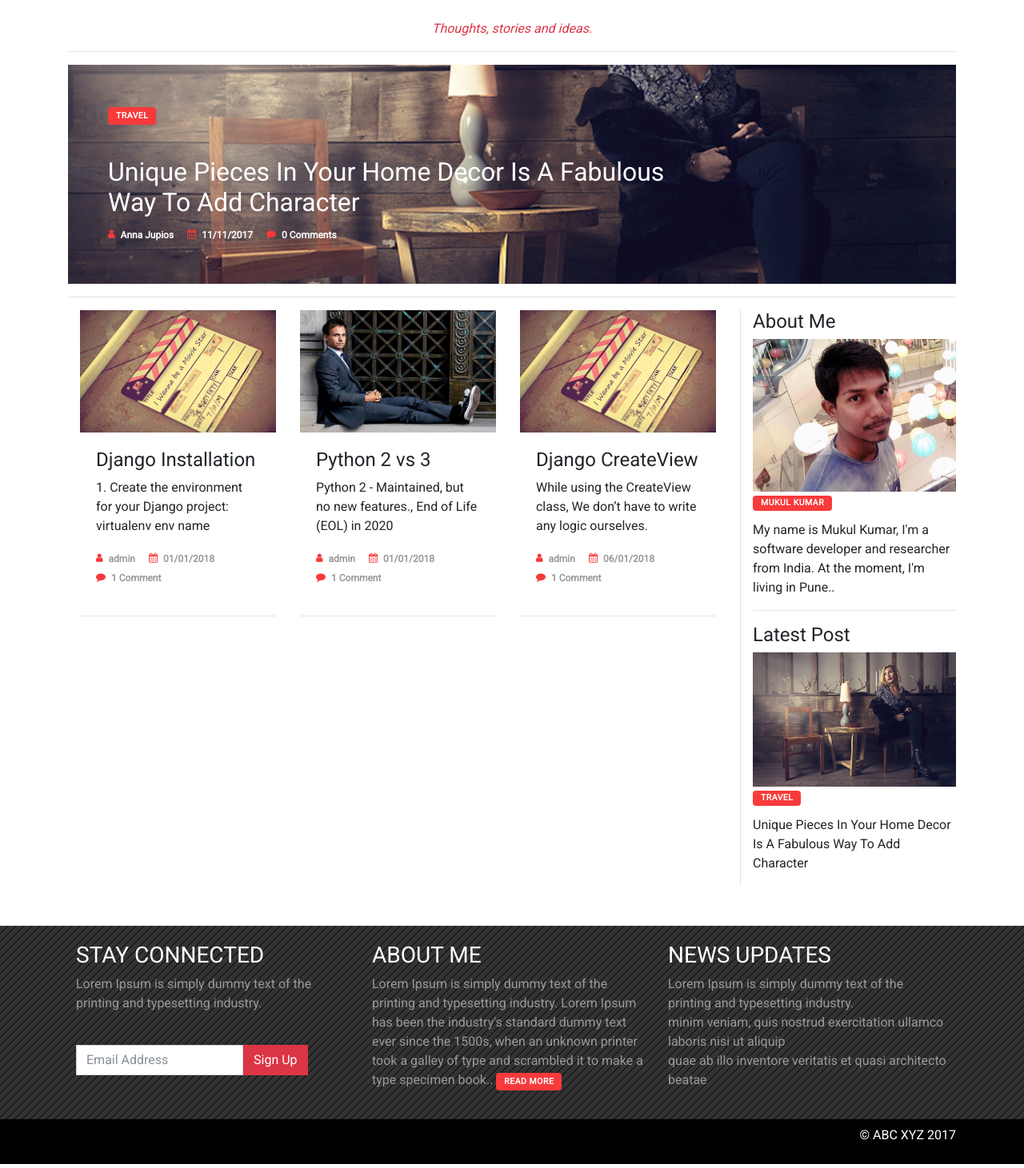
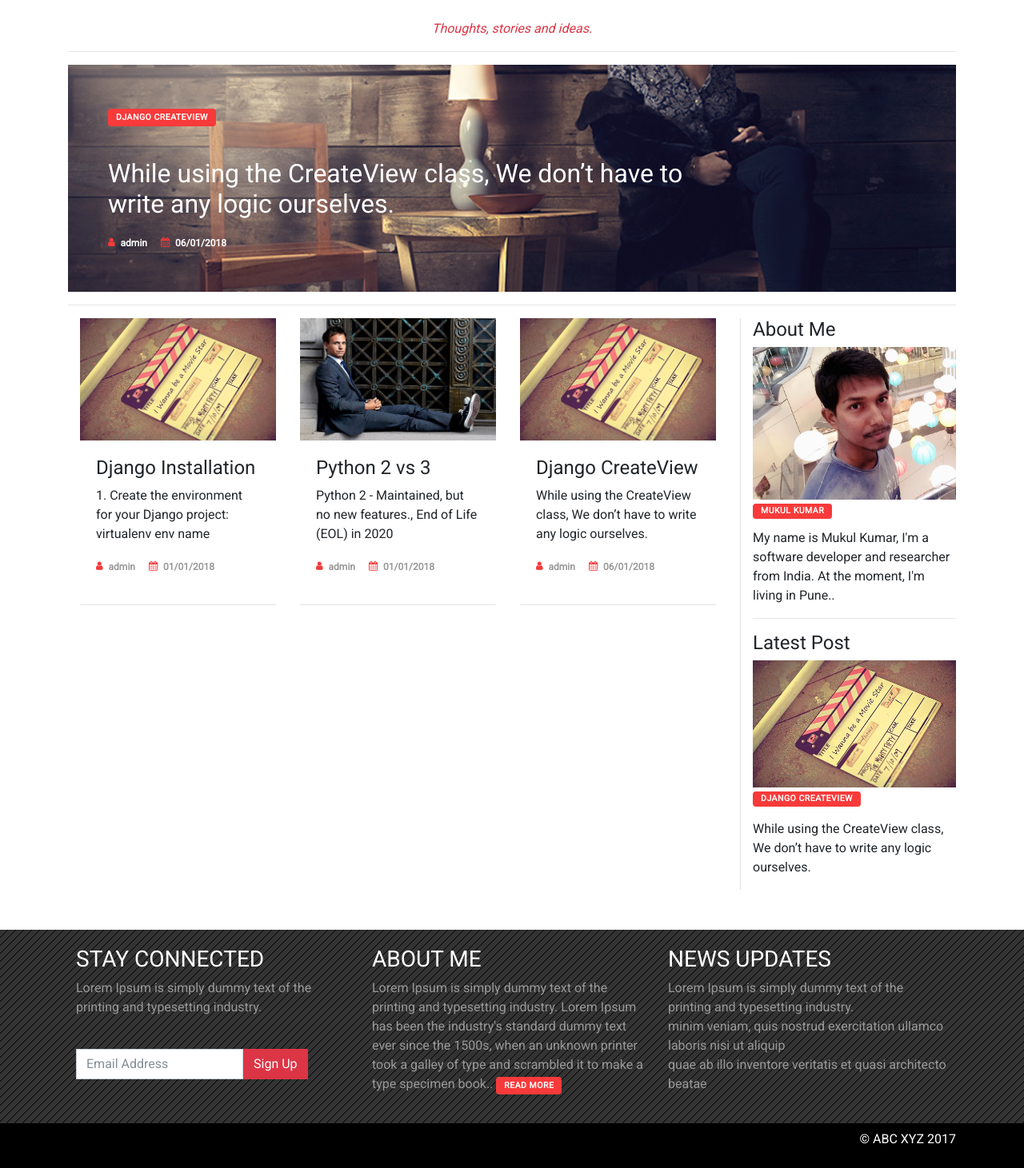
Before and after one commit to kumarm5/django_final_blog, a Django app: page / in a window 1280 px wide. Shown: the part 56-1517 px from the top of the page at 80% size. Run offline with Django 3.2, Linux system fonts and the light colour scheme; data comes from the database, SQL or seed files in the repository; both versions use the stored data as it was after the commit; some libraries are stand-ins or nearby versions.

Commit message:
about me and links

```diff
--- a/blogapp/views.py
+++ b/blogapp/views.py
@@ -8,7 +8,10 @@ class Home(TemplateView):
     def get(self, request, **kwargs):
         tagdetails = Tags.objects.all()
         blogdetails = Blog.objects.all()
-        return render(request, self.template_name, {'blogdetails': blogdetails, 'tagdetails': tagdetails})
+
+        latestblog = Blog.objects.latest('id')
+
+        return render(request, self.template_name, {'blogdetails': blogdetails, 'tagdetails': tagdetails, 'latestblog': latestblog})
 
 class Post(TemplateView):
     def get(self, request, **kwargs):
@@ -18,18 +21,20 @@ class Post(TemplateView):
         except:
             post_detail = None
         tagdetails = Tags.objects.all()
-        return render(request, self.template_name, { 'post_detail': post_detail, 'tagdetails': tagdetails })
+        latestblog = Blog.objects.latest('id')
+        return render(request, self.template_name, { 'post_detail': post_detail, 'tagdetails': tagdetails, 'latestblog': latestblog })
 
 class About(TemplateView):
     def get(self, request, **kwargs):
         tagdetails = Tags.objects.all()
-        return render(request, self.template_name, { 'tagdetails': tagdetails })
+        latestblog = Blog.objects.latest('id')
+        return render(request, self.template_name, { 'tagdetails': tagdetails, 'latestblog': latestblog })
 
 class Contact(TemplateView):
     def get(self, request, **kwargs):
         tagdetails = Tags.objects.all()
-        return render(request, self.template_name, { 'tagdetails': tagdetails })
-
+        latestblog = Blog.objects.latest('id')
+        return render(request, self.template_name, { 'tagdetails': tagdetails, 'latestblog': latestblog })
 
 class Tag(TemplateView):
     def get(self, request, **kwargs):
@@ -42,4 +47,7 @@ class Tag(TemplateView):
             tag_detail = None
 
         blogdetails = Blog.objects.filter(tag_id=tag_id)
-        return render(request, self.template_name, { 'tagdetails': tagdetails, 'blogdetails': blogdetails, 'tag_detail': tag_detail })
+
+        latestblog = Blog.objects.latest('id')
+
+        return render(request, self.template_name, { 'tagdetails': tagdetails, 'blogdetails': blogdetails, 'tag_detail': tag_detail, 'latestblog': latestblog })
--- a/static/css/style.css
+++ b/static/css/style.css
@@ -161,6 +161,10 @@ body{
     margin-top: 5px;
 }
 
+a:hover{
+    text-decoration: none;
+}
+
 @media screen and (min-width: 480px) {
     .dropdown-menu a{
         color: #000;
--- a/templates/index.html
+++ b/templates/index.html
@@ -15,15 +15,17 @@
             <div class="col-md-12">
                 <div class="banner">
                     <div class="col-md-9 banner_content">
-                        <a href="#" class="category">TRAVEL</a>
+                        <a href="#" class="category sidebar-btn">{{ latestblog.title }}</a>
                         <p>&nbsp;</p>
-                        <h2>Unique Pieces In Your Home Decor Is A Fabulous Way To Add Character</h2>
+                        {% autoescape off %}
+                            <h2>{{ latestblog.short_description }}</h2>
+                        {% endautoescape %}
                         <ul class="post_information">
-							<li><i class="fa fa-user"></i><a href="#">Anna Jupios</a></li>
+							<li><i class="fa fa-user"></i><a href="#">{{ latestblog.user }}</a></li>
 							<li><i class="fa fa-calendar"></i>
-								<time class="post-date" datetime="2017-11-11">11/11/2017</time>
+								<time class="post-date" datetime="2017-11-11">{{ latestblog.created_at|date:'d/m/Y' }}</time>
 							</li>
-							<li><i class="fa fa-comment"></i><a href="#">0 Comments</a></li>
+							<!-- <li><i class="fa fa-comment"></i><a href="#">0 Comments</a></li> -->
                         </ul>
                     </div>
                 </div>
@@ -51,7 +53,7 @@
                                     <li><i class="fa fa-calendar"></i>
                                         <time class="post-date" datetime="2017-11-11">{{ blogdetail.created_at|date:'d/m/Y' }}</time>
                                     </li>
-                                    <li><i class="fa fa-comment"></i><a href="#">1 Comment</a></li>
+                                    <!-- <li><i class="fa fa-comment"></i><a href="#">1 Comment</a></li> -->
                                 </ul>
 
                             </div>
@@ -69,7 +71,7 @@
                     </div>
                     <div class="widget-content">
                         <img src="{% static 'images/img_profile.jpg' %}" class="img-fluid">
-                        <h2><a href="#" class="category sidebar-btn">Mukul Kumar</a></h2>
+                        <h2><a href="{% url 'about' %}" class="category sidebar-btn">Mukul Kumar</a></h2>
                         <p>My name is Mukul Kumar, I'm a software developer and researcher from India. At the moment, I'm living in Pune..</p>
                     </div>
                 </div>
@@ -81,9 +83,11 @@
                         <h4>Latest Post</h4>
                     </div>
                     <div class="widget-content">
-                        <img src="{% static 'images/banner.jpg' %}" class="img-fluid">
-                        <h2><a href="#" class="category sidebar-btn">TRAVEL</a></h2>
-                        <p>Unique Pieces In Your Home Decor Is A Fabulous Way To Add Character</p>
+                        <img src="{{ latestblog.post_image.url }}" class="img-fluid">
+                        <h2><a href="{% url 'post' post_id=latestblog.id %}" class="category sidebar-btn">{{ latestblog.title }}</a></h2>
+                        {% autoescape off %}
+                            <p>{{ latestblog.short_description }}</p>
+                        {% endautoescape %}
                     </div>
                 </div>
 
```
Also changed, not shown: templates/about.html (+7 -10 lines), templates/contact.html (+6 -4 lines), templates/post.html (+7 -5 lines), templates/tags.html (+6 -4 lines), db.sqlite3, media/post_img/post_3_rn2MbaL.jpg (added).
